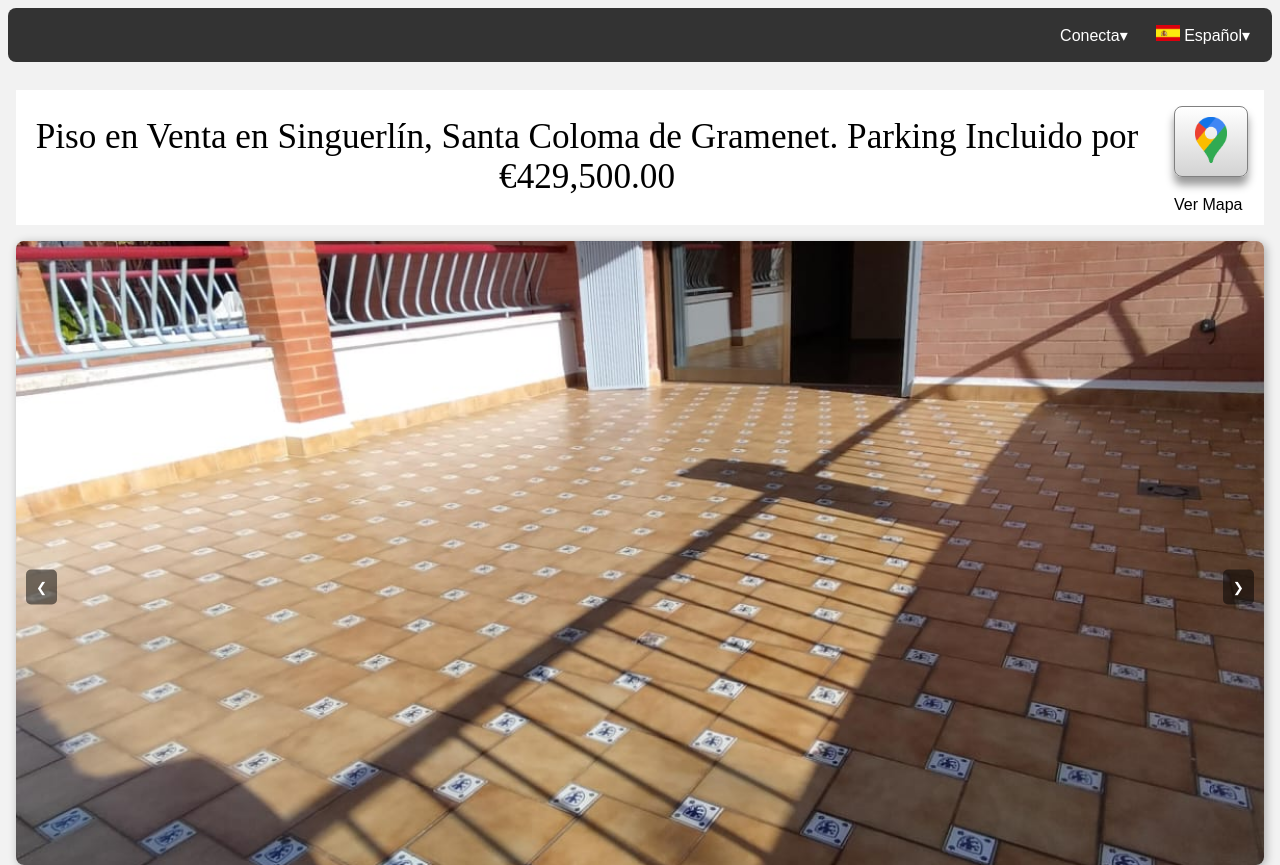
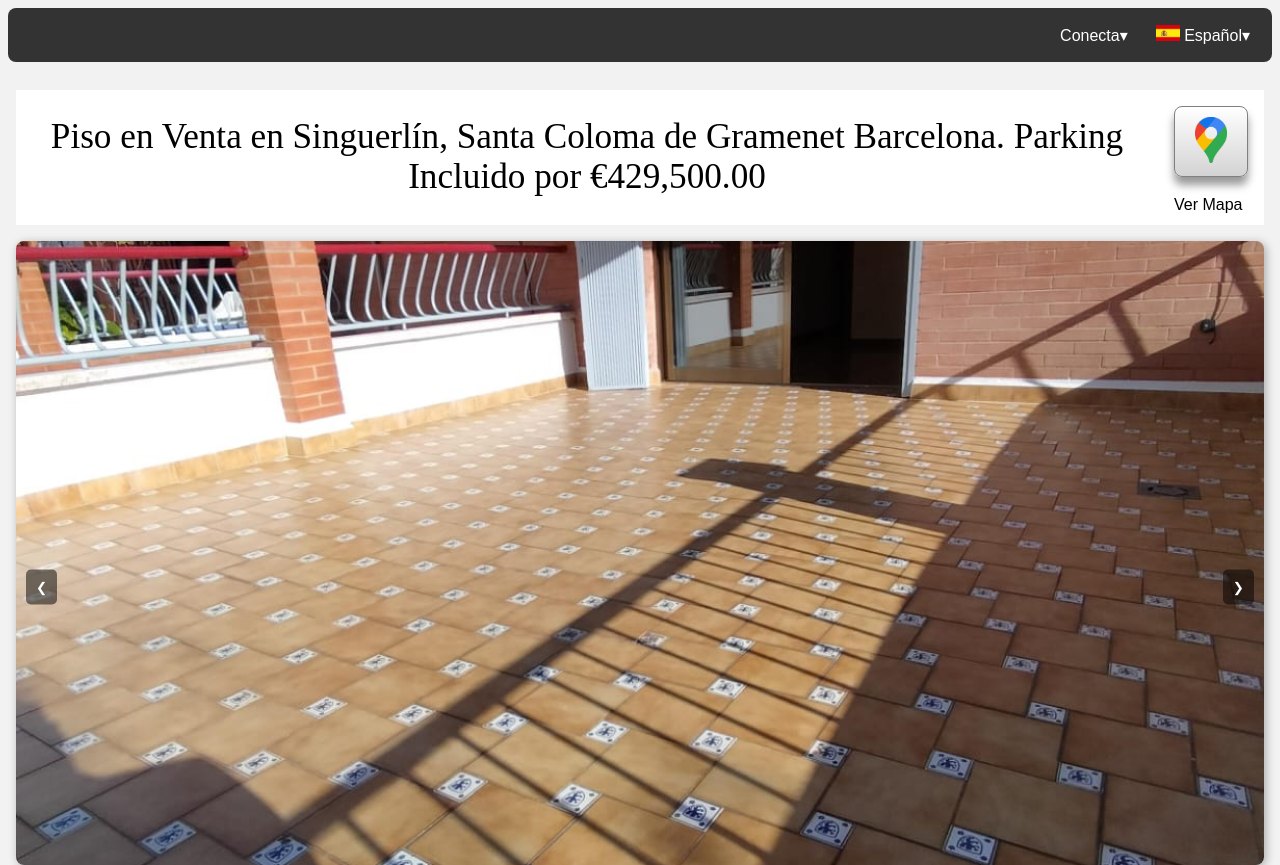
Before and after one commit to kevin-itdev/venta-piso, a plain HTML site: page index.html in a window 1280 px wide. Shown: the top 865 px of the page. Drawn offline with Linux system fonts and the light colour scheme.

Commit message:
Update index.html

```diff
--- a/index.html
+++ b/index.html
@@ -3,7 +3,7 @@
 
 <head>
 	<meta charset="UTF-8">
-	<title>Piso en Venta, Santa Coloma de Gramenet Parking Incluido</title>
+	<title>Piso en Venta, Santa Coloma de Gramenet Barcelona Parking Incluido</title>
 	<link rel="stylesheet" href=".\styles.css">
 	<meta name="viewport" content="width=device-width, initial-scale=1">
 </head>
@@ -80,7 +80,7 @@
 
 	<div class="center-container">
 		<div class="text-container">
-      <p class="pTitle">Piso en Venta en Singuerlín, Santa Coloma de Gramenet. Parking Incluido por €429,500.00</p>
+      <p class="pTitle">Piso en Venta en Singuerlín, Santa Coloma de Gramenet Barcelona. Parking Incluido por €429,500.00</p>
 
       <div>
         <a href="https://www.google.com/maps?q=41.459073, 2.208442" target="_blank">
```
